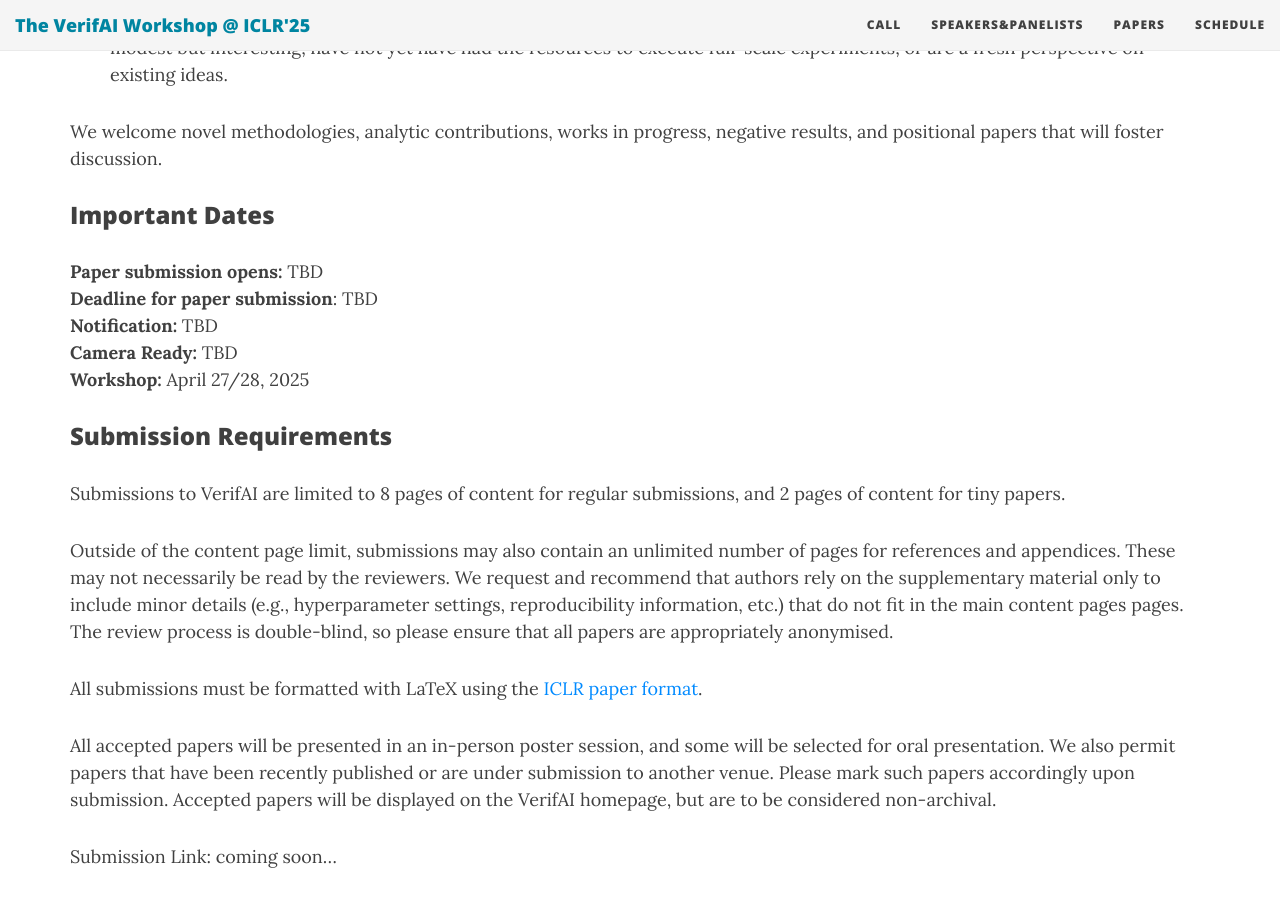
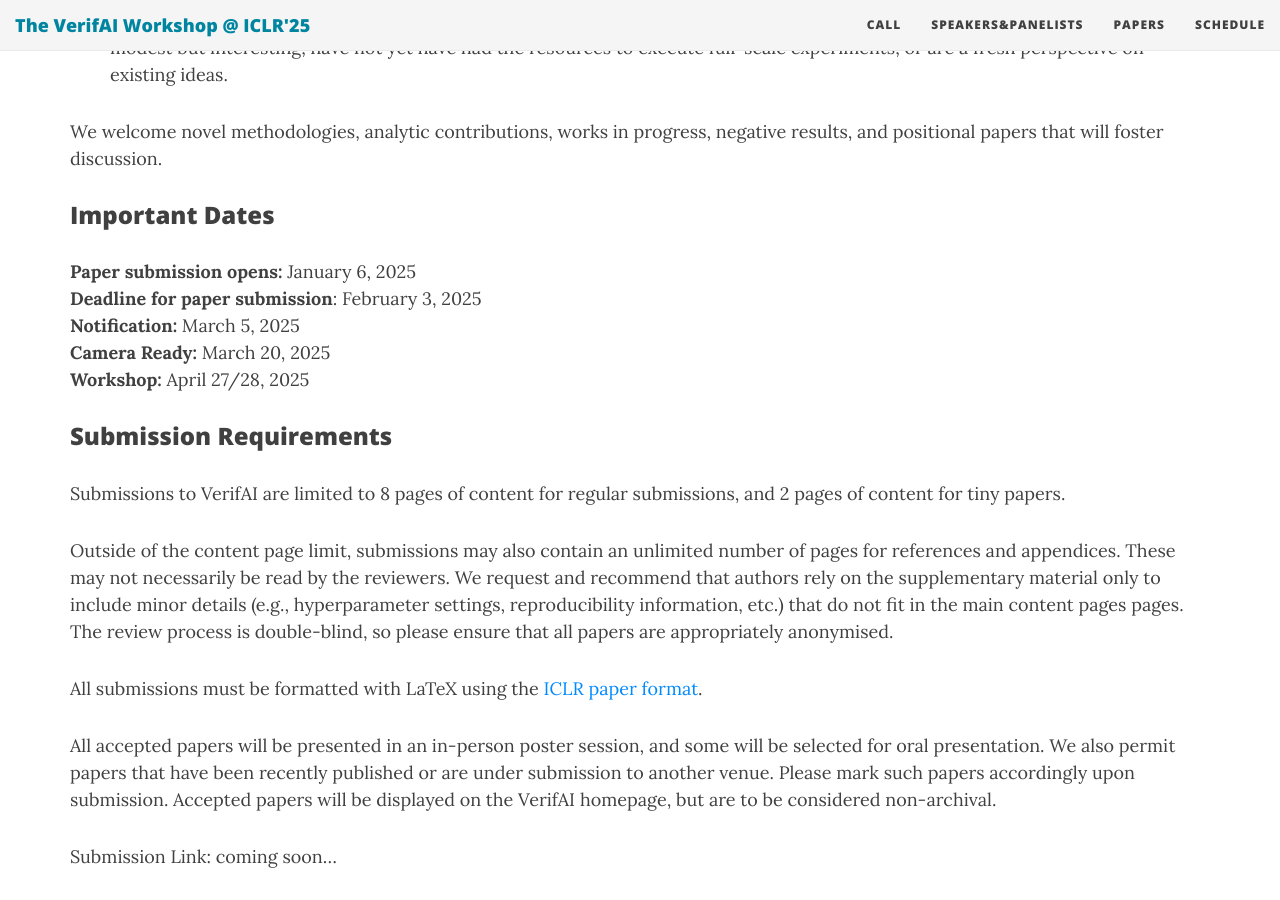
Before and after one commit to verifai-workshop/verifai-workshop.github.io, a Jekyll site: the page built from cfp.md, in a window 1280 px wide and 900 px high, scrolled down 1251 px. Built offline with Jekyll 4.4.1, drawn with Linux system fonts in a browser that asks for light colours; nearby versions of some CDN libraries.

Commit message:
update dates

```diff
--- a/cfp.md
+++ b/cfp.md
@@ -29,10 +29,10 @@
 ### Important Dates
 
 <!--{% include dates.md %} <a href="{site.url}/2020/img/KR2ML2020_template.zip">NeurIPS paper format (adapted)</a>. -->
-**Paper submission opens:** TBD <br>
-**Deadline for paper submission**: TBD<br>
-**Notification:** TBD <br>
-**Camera Ready:** TBD <br>
+**Paper submission opens:** January 6, 2025 <br>
+**Deadline for paper submission**: February 3, 2025<br>
+**Notification:** March 5, 2025 <br>
+**Camera Ready:** March 20, 2025 <br>
 **Workshop:** April 27/28, 2025
 
 ### Submission Requirements
```
